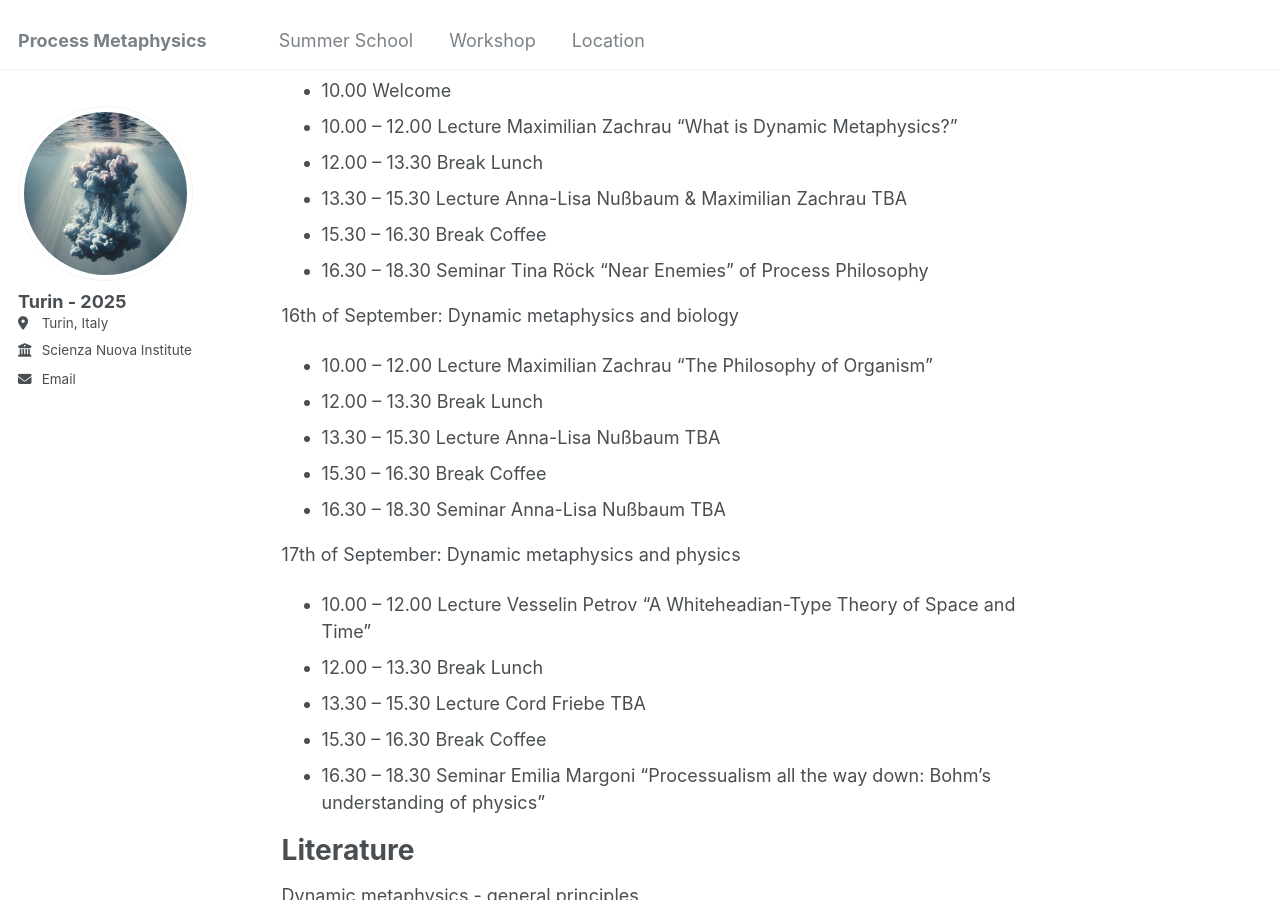
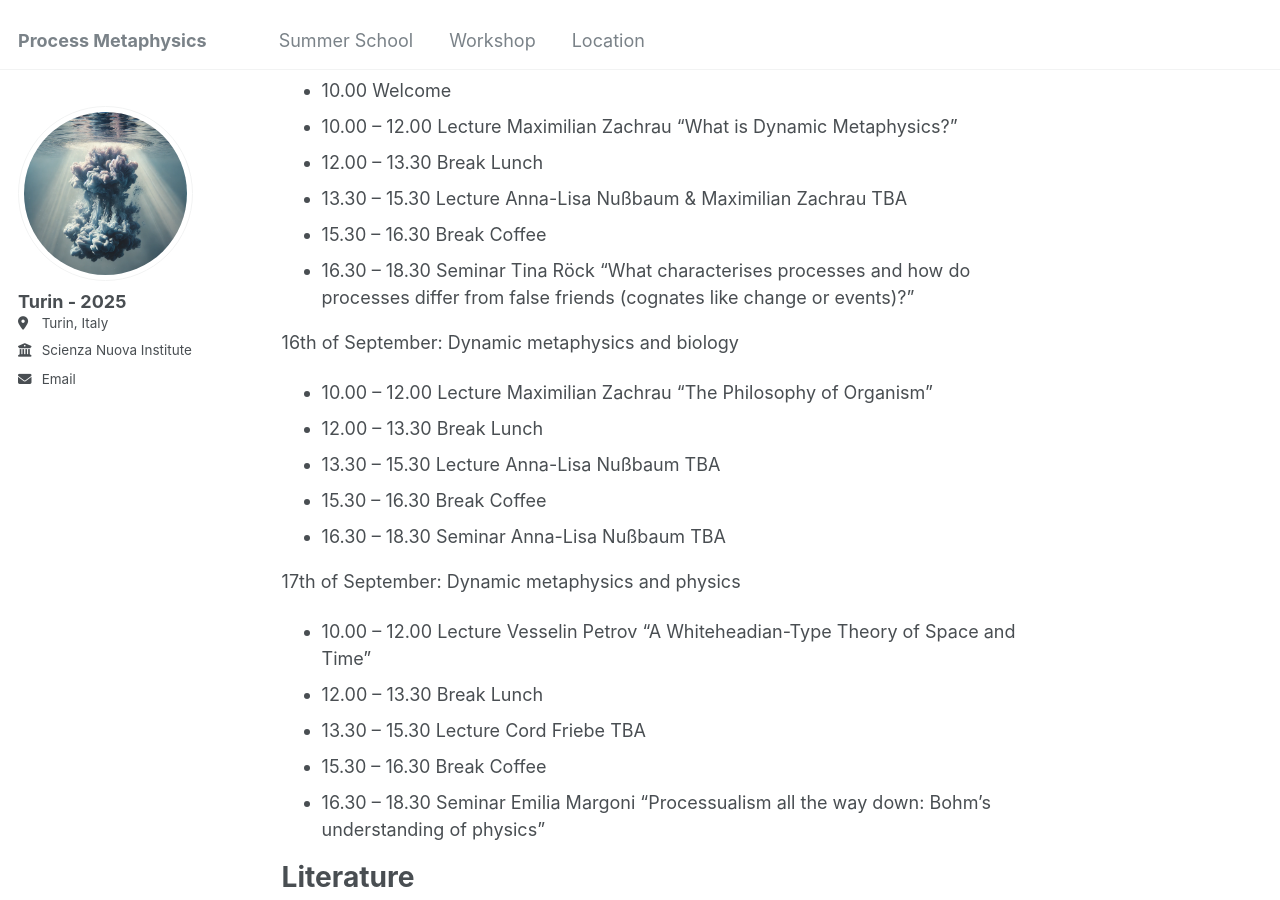
Before and after one commit to k1ssndr/turin2025, a Jekyll site: the page built from _pages/summerschool.md, in a window 1280 px wide and 900 px high, scrolled down 1692 px. Built offline with Jekyll 4.4.1, drawn with Linux system fonts in a browser that asks for light colours.

Commit message:
Update summerschool.md

```diff
--- a/_pages/summerschool.md
+++ b/_pages/summerschool.md
@@ -51,7 +51,7 @@ Schedule
 - 12.00 – 13.30		Break		Lunch
 - 13.30 – 15.30		Lecture	Anna-Lisa Nußbaum & Maximilian Zachrau TBA
 - 15.30 – 16.30		Break		Coffee
-- 16.30 – 18.30		Seminar	Tina Röck “Near Enemies” of Process Philosophy
+- 16.30 – 18.30		Seminar	Tina Röck “What characterises processes and how do processes differ from false friends (cognates like change or events)?"
 
 16th of September:   Dynamic metaphysics and biology
 - 10.00 – 12.00		Lecture	Maximilian Zachrau “The Philosophy of Organism”
```
